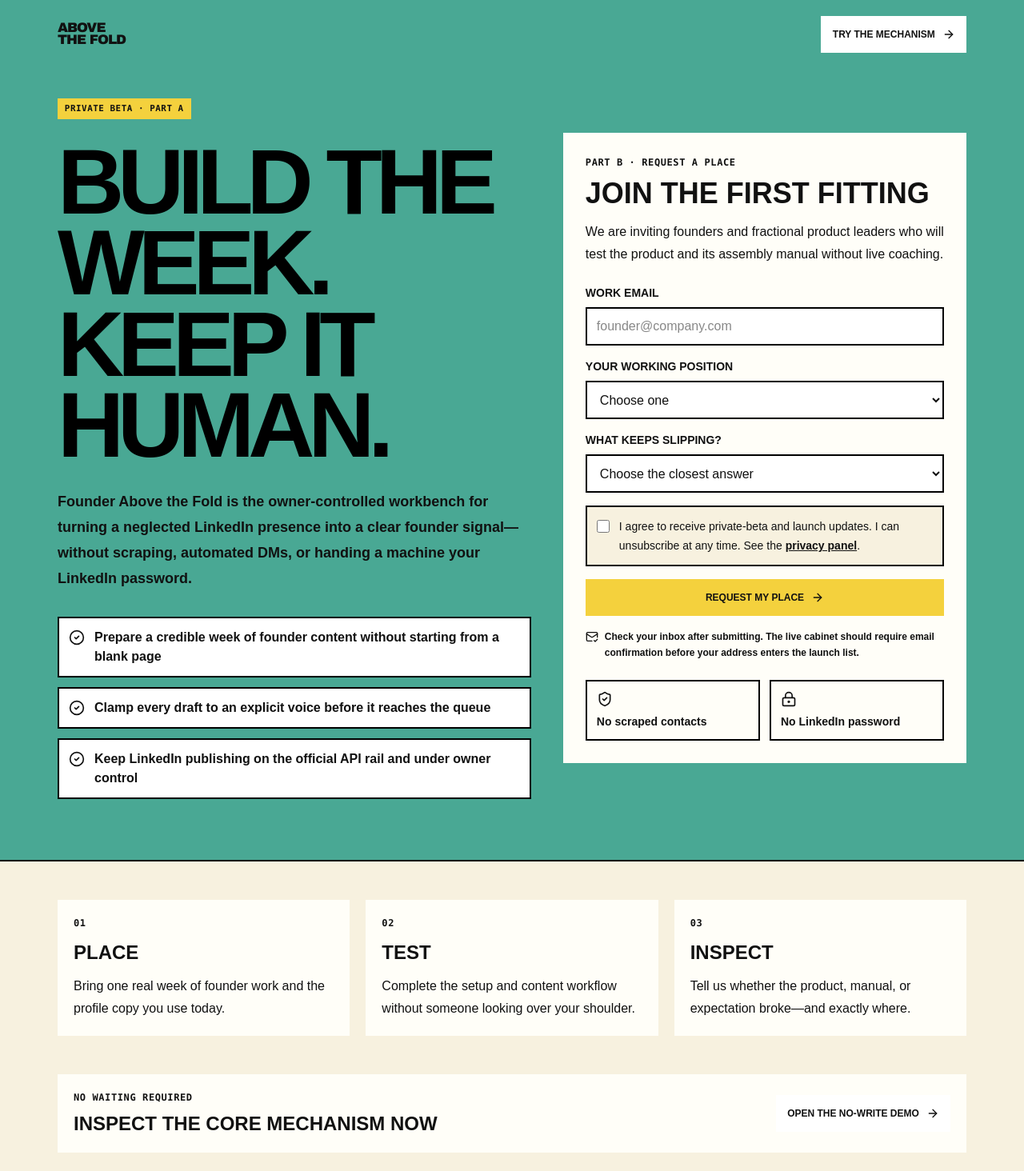
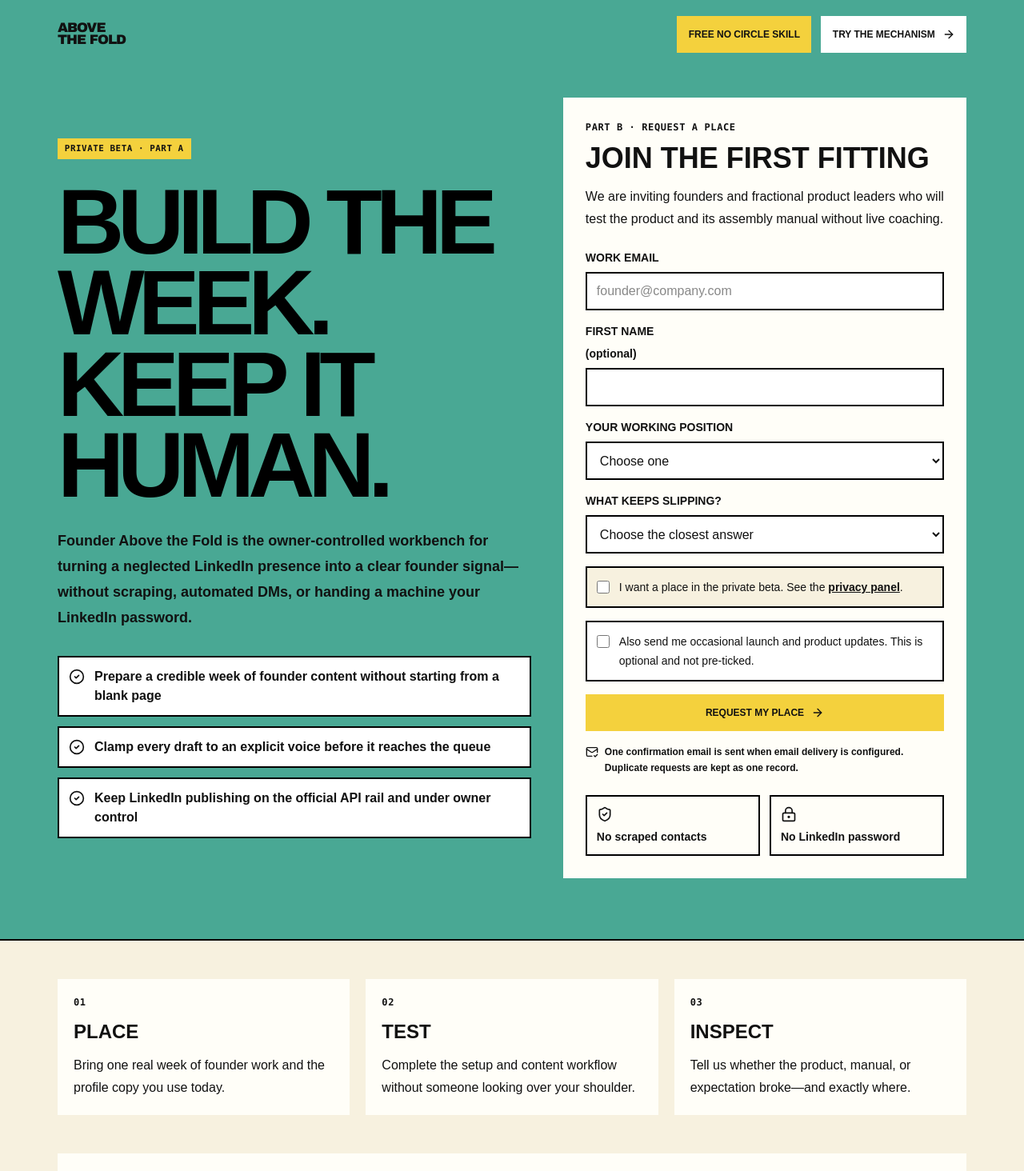
Before and after one commit to lila-debug/founder-above-the-fold, a Next.js app in the folder apps/web/: page /waitlist in a window 1280 px wide. Shown: the top 1464 px of the page at 80% size. Built offline with nearby package versions, Linux system fonts and the light colour scheme; no server answers.

Commit message:
Replace third-party waitlist shell with native signup flow

```diff
--- a/apps/web/src/app/waitlist/page.tsx
+++ b/apps/web/src/app/waitlist/page.tsx
@@ -1,21 +1,15 @@
-import {
-  ArrowRight,
-  CheckCircle2,
-  LockKeyhole,
-  MailCheck,
-  ShieldCheck,
-  Wrench,
-} from "lucide-react";
+import { ArrowRight, CheckCircle2, LockKeyhole, ShieldCheck } from "lucide-react";
 import Link from "next/link";
+import { BrandFooter } from "../components/brand-footer";
+import { WaitlistForm } from "./waitlist-form";
 
 export const metadata = {
   title: "Join the Private Beta · Founder Above the Fold",
-  description:
-    "Join the Founder Above the Fold private beta for a safer, owner-controlled LinkedIn content workbench.",
+  description: "Join the Founder Above the Fold private beta for a safer, owner-controlled LinkedIn content workbench.",
 };
 
 type WaitlistPageProps = {
-  searchParams: Promise<{ ref?: string | string[] }>;
+  searchParams: Promise<{ ref?: string | string[]; status?: string | string[] }>;
 };
 
 const outcomes = [
@@ -25,47 +19,35 @@ const outcomes = [
 ];
 
 export default async function WaitlistPage({ searchParams }: WaitlistPageProps) {
-  const rawKey = process.env.NEXT_PUBLIC_WAITLISTER_KEY?.trim() ?? "";
-  const waitlisterKey = /^[a-zA-Z0-9_-]+$/.test(rawKey) ? rawKey : "";
   const params = await searchParams;
   const rawReferral = Array.isArray(params.ref) ? params.ref[0] : params.ref;
   const referral = rawReferral?.slice(0, 120) ?? "";
-  const formAction = waitlisterKey
-    ? `https://waitlister.me/s/${encodeURIComponent(waitlisterKey)}`
-    : "";
+  const rawStatus = Array.isArray(params.status) ? params.status[0] : params.status;
+  const status = rawStatus?.slice(0, 40) ?? "";
 
   return (
     <main className="min-h-screen bg-[#f7f1df] text-[#111]">
       <section className="border-b-2 border-black bg-[#49a894]">
         <div className="mx-auto w-full max-w-[1200px] px-5 py-5 lg:px-8">
           <nav className="flex flex-wrap items-center justify-between gap-4">
-            <Link className="founder-wordmark" href="/">
-              <span>ABOVE</span>
-              <span>THE FOLD</span>
-            </Link>
-            <Link className="hard-button bg-white" href="/try">
-              Try the mechanism <ArrowRight size={16} />
-            </Link>
+            <Link className="founder-wordmark" href="/"><span>ABOVE</span><span>THE FOLD</span></Link>
+            <div className="flex flex-wrap gap-3">
+              <Link className="hard-button bg-[#f4d13d]" href="/no-circles">Free No Circle skill</Link>
+              <Link className="hard-button bg-white" href="/try">Try the mechanism <ArrowRight size={16} /></Link>
+            </div>
           </nav>
 
           <div className="grid gap-10 py-14 lg:grid-cols-[1.08fr_0.92fr] lg:items-center">
             <div>
               <span className="cut-label bg-[#f4d13d]">Private beta · Part A</span>
-              <h1 className="mt-7 max-w-4xl font-black uppercase leading-[0.88] tracking-[-0.07em] text-black text-[clamp(3.5rem,9vw,7.5rem)]">
-                Build the week.
-                <br />
-                Keep it human.
-              </h1>
+              <h1 className="mt-7 max-w-4xl font-black uppercase leading-[0.88] tracking-[-0.07em] text-black text-[clamp(3.5rem,9vw,7.5rem)]">Build the week.<br />Keep it human.</h1>
               <p className="mt-7 max-w-2xl text-lg font-semibold leading-8">
-                Founder Above the Fold is the owner-controlled workbench for turning a
-                neglected LinkedIn presence into a clear founder signal—without scraping,
-                automated DMs, or handing a machine your LinkedIn password.
+                Founder Above the Fold is the owner-controlled workbench for turning a neglected LinkedIn presence into a clear founder signal—without scraping, automated DMs, or handing a machine your LinkedIn password.
               </p>
               <div className="mt-8 grid gap-3">
                 {outcomes.map((outcome) => (
                   <div className="flex items-start gap-3 border-2 border-black bg-white p-3" key={outcome}>
-                    <CheckCircle2 className="mt-0.5 shrink-0" size={20} />
-                    <p className="font-bold leading-6">{outcome}</p>
+                    <CheckCircle2 className="mt-0.5 shrink-0" size={20} /><p className="font-bold leading-6">{outcome}</p>
                   </div>
                 ))}
               </div>
@@ -73,103 +55,23 @@ export default async function WaitlistPage({ searchParams }: WaitlistPageProps)
 
             <section className="paper-card bg-[#fffef8] p-5 md:p-7" aria-labelledby="waitlist-heading">
               <span className="section-kicker">Part B · Request a place</span>
-              <h2 className="mt-3 text-4xl font-black uppercase leading-none" id="waitlist-heading">
-                Join the first fitting
-              </h2>
-              <p className="mt-4 leading-7">
-                We are inviting founders and fractional product leaders who will test the
-                product and its assembly manual without live coaching.
-              </p>
-
-              {formAction ? (
-                <form action={formAction} className="mt-6 grid gap-4" method="POST">
-                  <label className="grid gap-2 text-sm font-black uppercase" htmlFor="waitlist-email">
-                    Work email
-                    <input
-                      autoComplete="email"
-                      className="h-12 border-2 border-black bg-white px-3 text-base font-medium normal-case outline-none focus:ring-4 focus:ring-[#f4d13d]"
-                      id="waitlist-email"
-                      name="email"
-                      placeholder="founder@company.com"
-                      required
-                      type="email"
-                    />
-                  </label>
-                  <label className="grid gap-2 text-sm font-black uppercase" htmlFor="waitlist-role">
-                    Your working position
-                    <select
-                      className="h-12 border-2 border-black bg-white px-3 text-base font-medium normal-case outline-none focus:ring-4 focus:ring-[#f4d13d]"
-                      defaultValue=""
-                      id="waitlist-role"
-                      name="role"
-                      required
-                    >
-                      <option disabled value="">Choose one</option>
-                      <option value="founder">Founder</option>
-                      <option value="fractional-product-leader">Fractional product leader</option>
-                      <option value="independent-consultant">Independent consultant</option>
-                      <option value="other">Something else</option>
-                    </select>
-                  </label>
-                  <label className="grid gap-2 text-sm font-black uppercase" htmlFor="waitlist-problem">
-                    What keeps slipping?
-                    <select
-                      className="h-12 border-2 border-black bg-white px-3 text-base font-medium normal-case outline-none focus:ring-4 focus:ring-[#f4d13d]"
-                      defaultValue=""
-                      id="waitlist-problem"
-                      name="primary_problem"
-                      required
-                    >
-                      <option disabled value="">Choose the closest answer</option>
-                      <option value="profile-positioning">Profile positioning</option>
-                      <option value="consistent-drafting">Consistent drafting</option>
-                      <option value="keeping-my-voice">Keeping my voice</option>
-                      <option value="safe-scheduling">Safe scheduling</option>
-                    </select>
-                  </label>
-                  <input name="source" type="hidden" value="founderaccount-waitlist" />
-                  {referral ? <input name="referred_by" type="hidden" value={referral} /> : null}
-                  <label className="flex items-start gap-3 border-2 border-black bg-[#f7f1df] p-3 text-sm leading-6">
-                    <input className="mt-1 size-4 shrink-0 accent-black" name="consent" required type="checkbox" value="private-beta-updates" />
-                    <span>
-                      I agree to receive private-beta and launch updates. I can unsubscribe
-                      at any time. See the <Link className="font-black underline" href="/privacy">privacy panel</Link>.
-                    </span>
-                  </label>
-                  <button className="hard-button bg-[#f4d13d]" type="submit">
-                    Request my place <ArrowRight size={16} />
-                  </button>
-                  <p className="flex items-start gap-2 text-xs font-semibold leading-5">
-                    <MailCheck className="mt-0.5 shrink-0" size={16} />
-                    Check your inbox after submitting. The live cabinet should require email
-                    confirmation before your address enters the launch list.
-                  </p>
-                </form>
-              ) : (
+              <h2 className="mt-3 text-4xl font-black uppercase leading-none" id="waitlist-heading">Join the first fitting</h2>
+              <p className="mt-4 leading-7">We are inviting founders and fractional product leaders who will test the product and its assembly manual without live coaching.</p>
+              {status === "confirmed" ? (
                 <div className="mt-6 border-2 border-black bg-[#f4d13d] p-5" role="status">
-                  <div className="flex items-center gap-3">
-                    <Wrench size={24} />
-                    <h3 className="text-lg font-black uppercase">Signup socket being fitted</h3>
-                  </div>
-                  <p className="mt-3 font-semibold leading-6">
-                    This page is public, but the subscriber bin remains locked until the
-                    Waitlister key and confirmed-email flow pass their live test.
-                  </p>
-                  <p className="mt-3 text-sm font-semibold leading-6">
-                    No address is collected in this state. Inspect the <Link className="font-black underline" href="/privacy">privacy panel</Link> before the socket opens.
-                  </p>
+                  <h3 className="text-xl font-black uppercase">Email confirmed</h3>
+                  <p className="mt-3 font-semibold">Your private-beta place is locked in. You do not need to submit again.</p>
                 </div>
-              )}
-
+              ) : null}
+              {status === "invalid-confirmation" ? (
+                <div className="mt-6 border-2 border-black bg-[#ffd8d5] p-4" role="alert">
+                  <p className="font-bold">That confirmation link is invalid or expired. Submit the form again to request a fresh link.</p>
+                </div>
+              ) : null}
+              <WaitlistForm referral={referral} />
               <div className="mt-6 grid gap-3 sm:grid-cols-2">
-                <div className="border-2 border-black p-3">
-                  <ShieldCheck size={20} />
-                  <p className="mt-2 text-sm font-bold">No scraped contacts</p>
-                </div>
-                <div className="border-2 border-black p-3">
-                  <LockKeyhole size={20} />
-                  <p className="mt-2 text-sm font-bold">No LinkedIn password</p>
-                </div>
+                <div className="border-2 border-black p-3"><ShieldCheck size={20} /><p className="mt-2 text-sm font-bold">No scraped contacts</p></div>
+                <div className="border-2 border-black p-3"><LockKeyhole size={20} /><p className="mt-2 text-sm font-bold">No LinkedIn password</p></div>
               </div>
             </section>
           </div>
@@ -182,21 +84,17 @@ export default async function WaitlistPage({ searchParams }: WaitlistPageProps)
           ["02", "Test", "Complete the setup and content workflow without someone looking over your shoulder."],
           ["03", "Inspect", "Tell us whether the product, manual, or expectation broke—and exactly where."],
         ].map(([number, title, body]) => (
-          <article className="paper-card p-5" key={number}>
-            <span className="section-kicker">{number}</span>
-            <h2 className="mt-3 text-2xl font-black uppercase">{title}</h2>
-            <p className="mt-3 leading-7">{body}</p>
-          </article>
+          <article className="paper-card p-5" key={number}><span className="section-kicker">{number}</span><h2 className="mt-3 text-2xl font-black uppercase">{title}</h2><p className="mt-3 leading-7">{body}</p></article>
         ))}
       </section>
 
       <section className="mx-auto w-full max-w-[1200px] px-5 pb-12 lg:px-8">
         <div className="paper-card flex flex-col items-start justify-between gap-5 bg-[#f4d13d] p-5 md:flex-row md:items-center">
-          <div><span className="section-kicker">No waiting required</span><h2 className="mt-2 text-2xl font-black uppercase">Inspect the core mechanism now</h2></div>
-          <Link className="hard-button bg-white" href="/try">Open the no-write demo <ArrowRight size={16} /></Link>
+          <div><span className="section-kicker">Free public service</span><h2 className="mt-2 text-2xl font-black uppercase">Stop circular AI interactions</h2></div>
+          <Link className="hard-button bg-white" href="/no-circles">Get No Circle of Hell free <ArrowRight size={16} /></Link>
         </div>
       </section>
-
+      <BrandFooter />
     </main>
   );
 }
```
